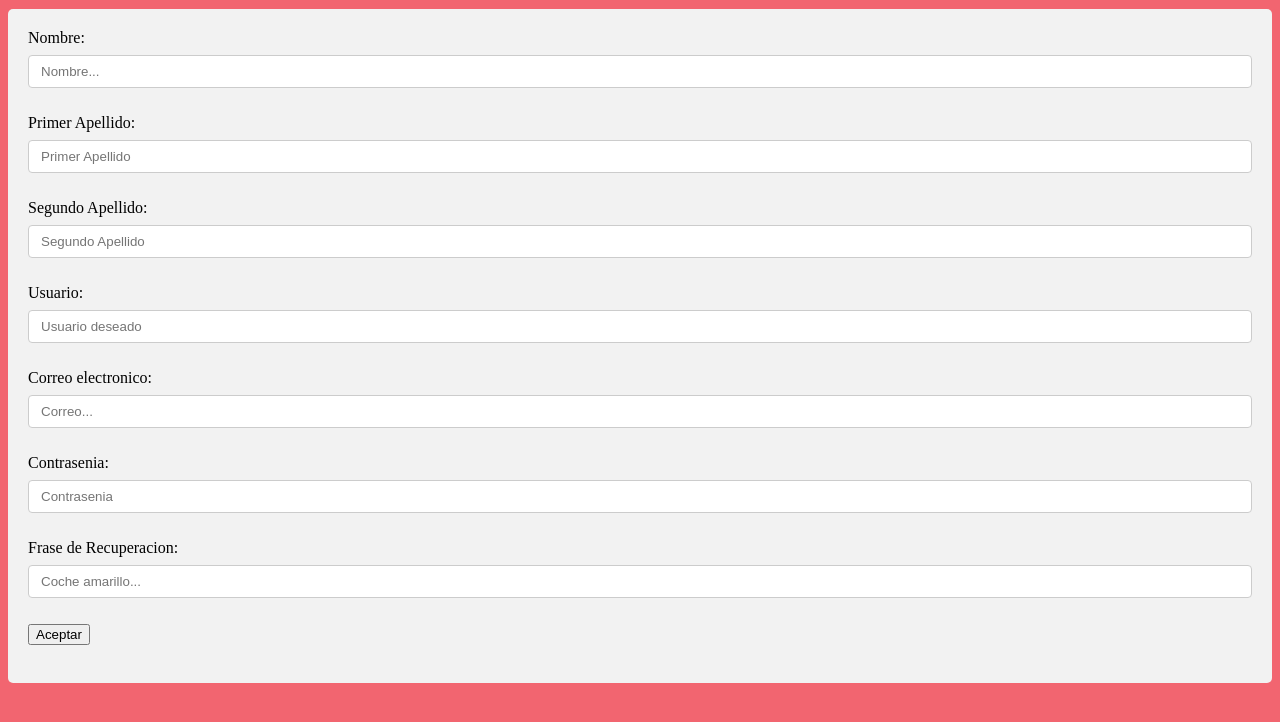
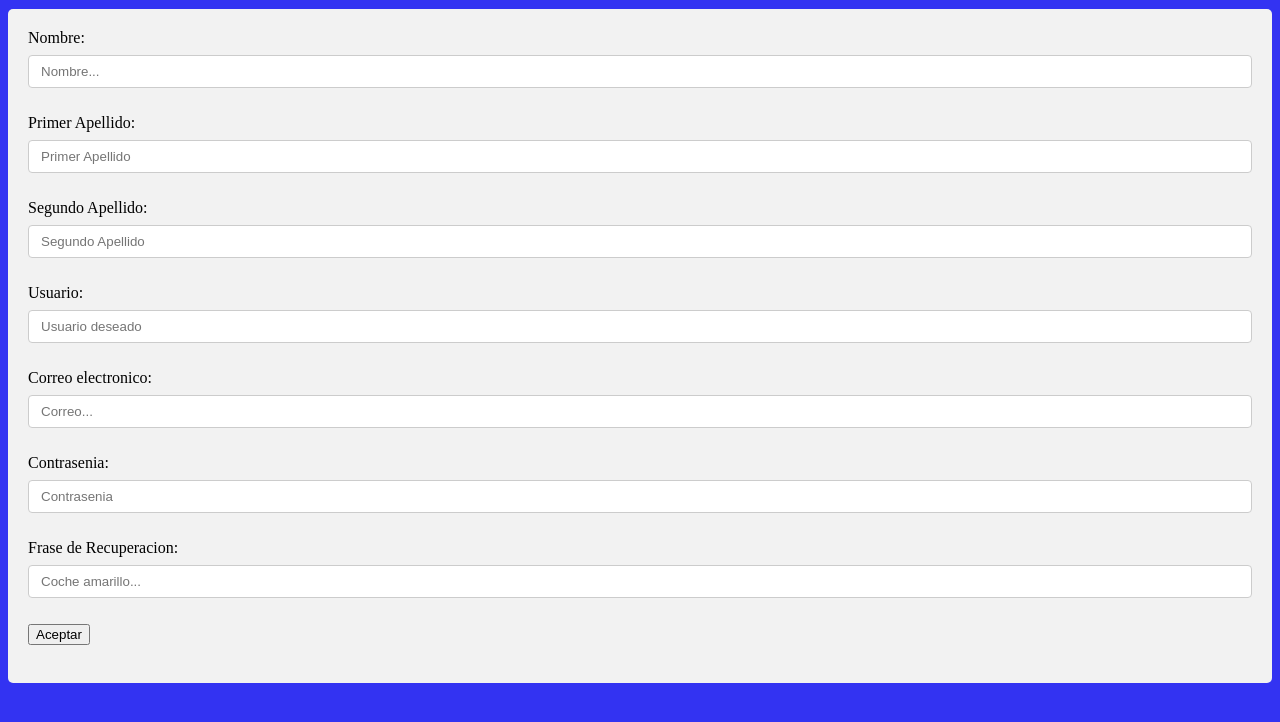
Before and after one commit to JaviGR66/PR3SISDIS, a plain HTML site: page register.html in a window 1280 px wide. Shown: the part 78-800 px from the top of the page. Drawn offline with nearby package versions, Linux system fonts and the light colour scheme.

Commit message:
Update register.html

```diff
--- a/register.html
+++ b/register.html
@@ -46,7 +46,7 @@
       padding:20px;
     }
     body{
-      background-color: #F26570;
+      background-color: #3333f2;
     }
   </style>
 <h1 style="text-align: center;">Bienvenido a U-Tub</h1>
```
